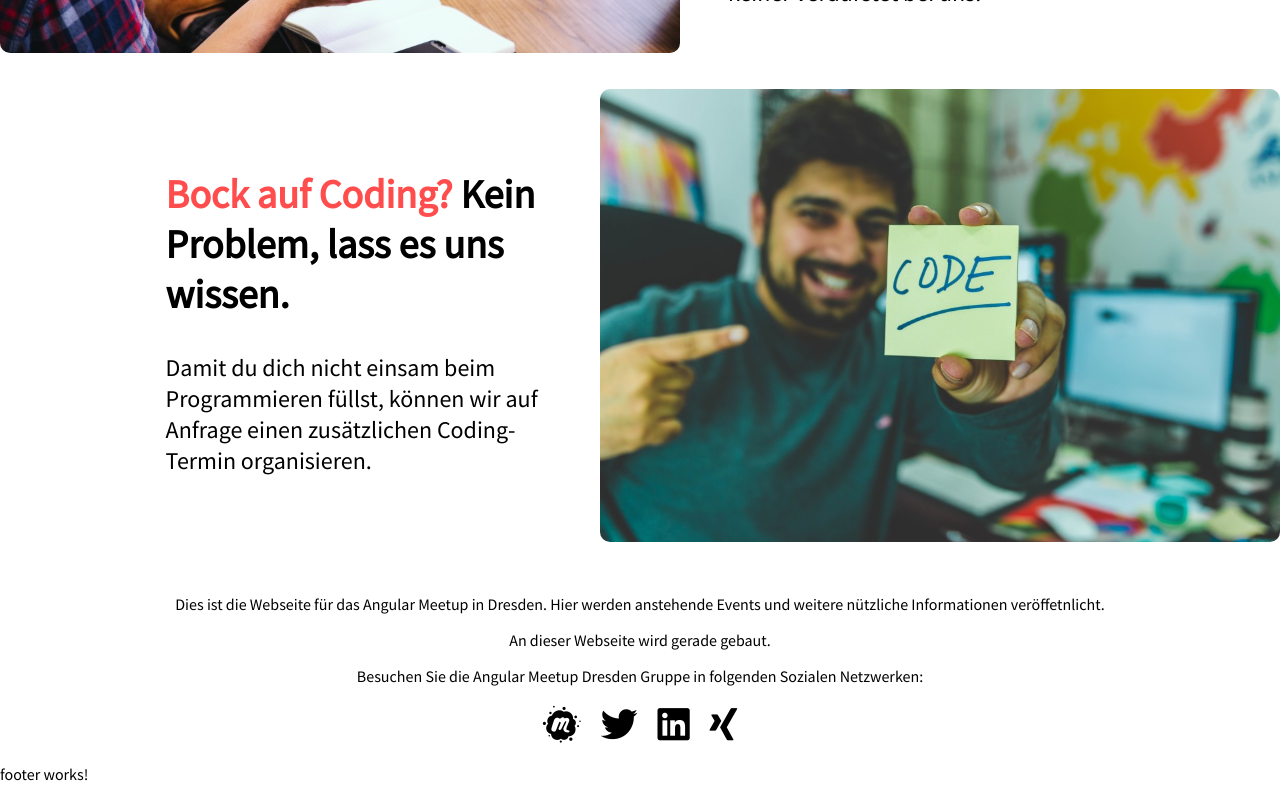
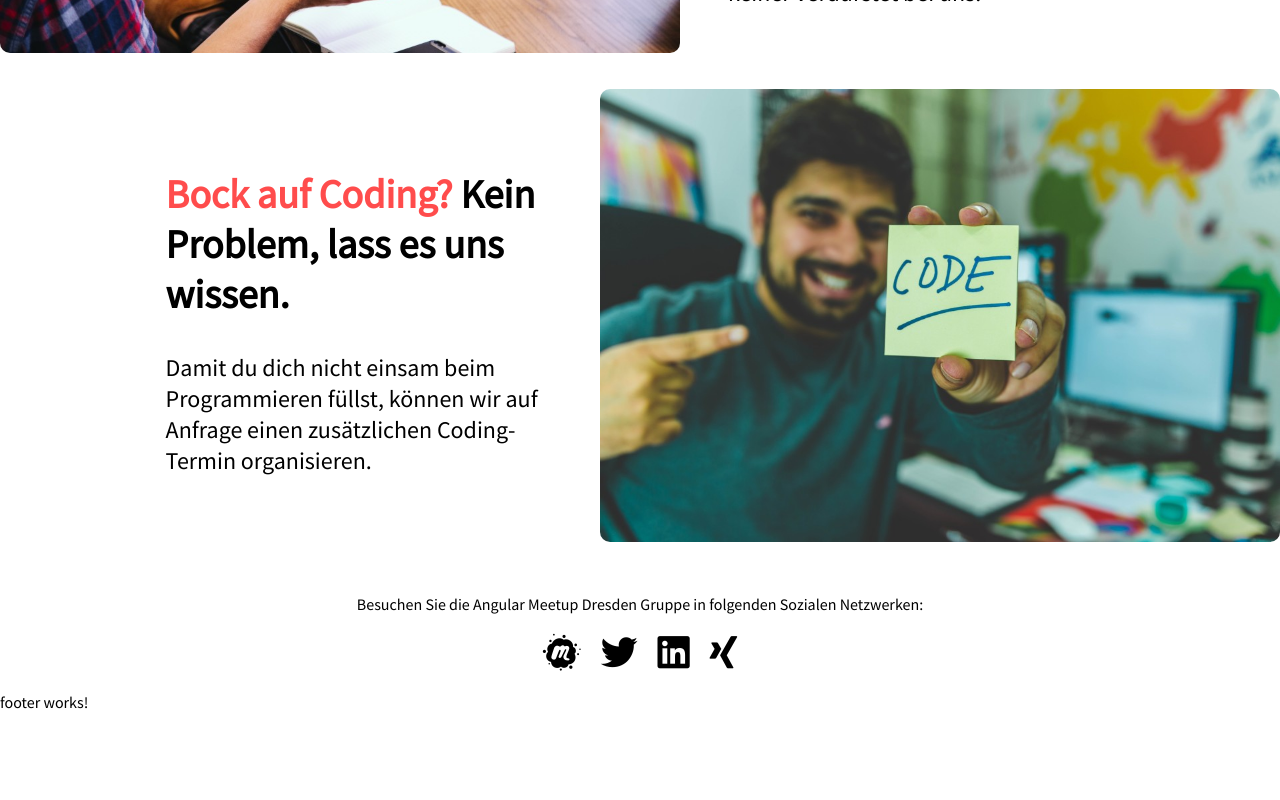
Before and after one commit to gregor-doroschenko/angular-dresden-website, an Angular app: page / in a window 1280 px wide. Shown: the part 2285-3085 px from the top of the page. After the commit the page ends 3013 px from the top, so only its background shows below. Built offline with nearby package versions, Linux system fonts and the light colour scheme.

Commit message:
remove placeholder text

```diff
--- a/src/app/app.component.html
+++ b/src/app/app.component.html
@@ -6,8 +6,6 @@
     <app-description></app-description>
   </section>
   <section>
-    <p>Dies ist die Webseite für das Angular Meetup in Dresden. Hier werden anstehende Events und weitere nützliche Informationen veröffetnlicht.</p>
-    <p>An dieser Webseite wird gerade gebaut.</p>
     <p>Besuchen Sie die Angular Meetup Dresden Gruppe in folgenden Sozialen Netzwerken:</p>
     <app-social-media [light]="false"
                       [big]="true"
```
